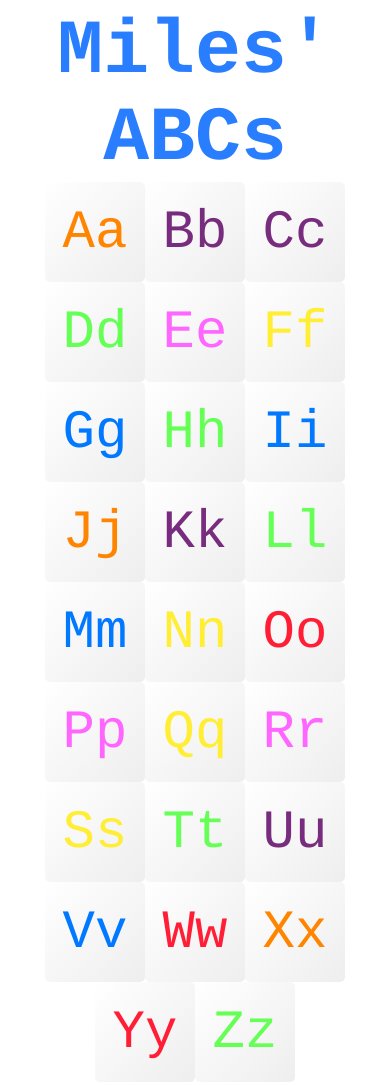
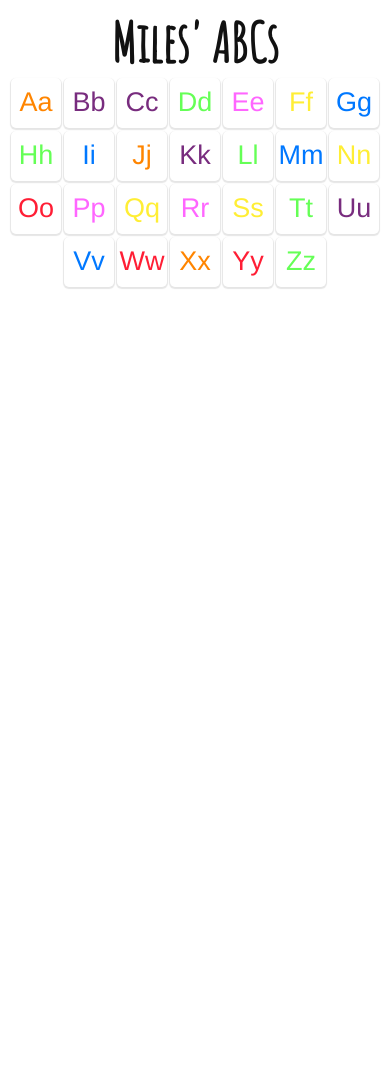
Before and after one commit to joshottey/MilesABC, a plain HTML site: page index.html in a window 390 px wide. After the commit the page ends 844 px from the top, so only its background shows below. Drawn offline with Linux system fonts and the light colour scheme.

Commit message:
Add media query for small screen, add fonts, add styling to letter boxes

```diff
--- a/css/style.css
+++ b/css/style.css
@@ -1,14 +1,16 @@
+@import url('https://fonts.googleapis.com/css?family=Amatic+SC');
+
 html {
   font-size: 18px;
-  font-family: courier, serif;
+  font-family: Helvetica, Arial, san-serif;
   color: #111;
 }
 
 h1 {
   margin: 0;
-  color: #297EFF;
   font-size: 4.25em;
   text-align: center;
+  font-family: "Amatic SC"; Helvetica, Arial, san-serif;
 }
 
 .container {
@@ -20,7 +22,9 @@ h1 {
 }
 
 .letter {
-  background: linear-gradient(135deg, #fff, #eee);
+  margin: 2.5px;
+  background: #fff;
+  /* border: 1px solid rgba(0,0,0,0.1); */
   display: flex;
   align-items: center;
   justify-content: center;
@@ -29,8 +33,22 @@ h1 {
   border-radius: 5px;
   font-size: 3em;
   transition: 0.25s;
+  box-shadow: 0 2px 2px 2px rgba(0,0,0,0.1);
 }
 
 .letter:hover {
   cursor: pointer;
 }
+
+@media screen and (max-width: 600px) {
+  h1 {
+    font-size: 3em;
+  }
+  .letter {
+    margin: 1.5px;
+    min-width: 50px;
+    min-height: 50px;
+    font-size: 1.5em;
+    box-shadow: 0 1px 1px 1px rgba(0,0,0,0.1);
+  }
+}
```
